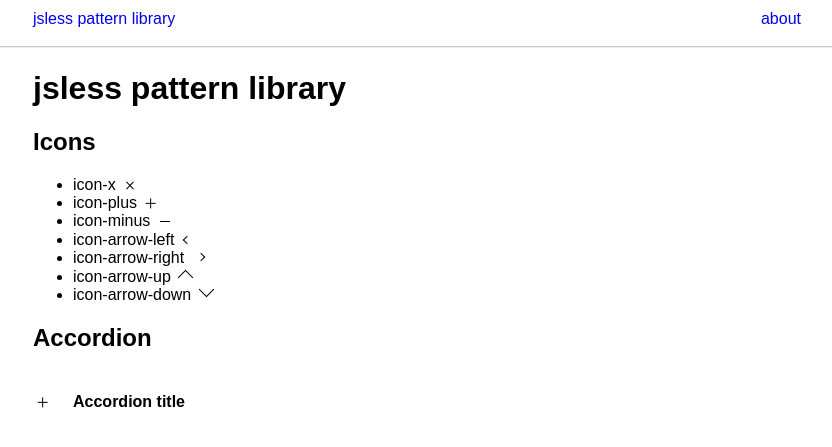
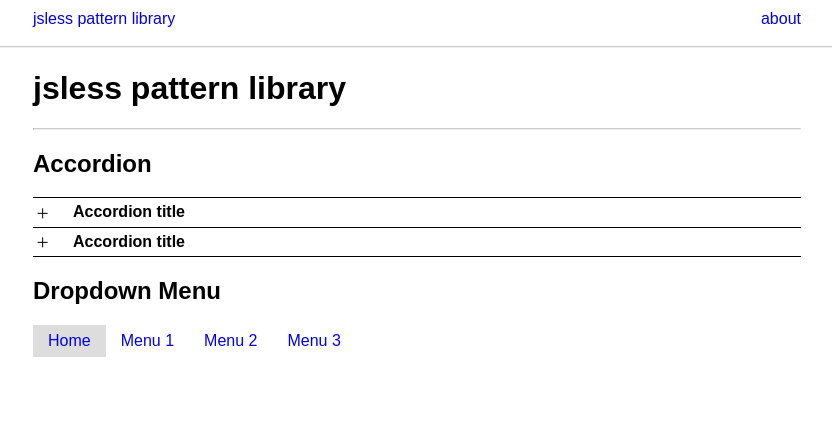
Before and after one commit to harrypujols/jsless, a Jekyll site: the page built from public/index.html, in a window 1280 px wide. Shown: the top 447 px of the page, without its empty margins (223-1055 px from the left). Built offline with Jekyll 4.4.1, drawn with Linux system fonts in a browser that asks for light colours.

Commit message:
Dropdown menu

```diff
--- a/public/_includes/accordion.html
+++ b/public/_includes/accordion.html
@@ -9,4 +9,14 @@
       <p>Some lorem ipsum dolor sit amet here.</p>
     </div>
   </li>
+  <li class="accordion-item">
+    <input type="checkbox" class="accordion-trigger">
+    <div class="accordion-header">
+      <span class="accordion-icon"></span>
+      <h4 class="accordion-title">Accordion title</h4>
+    </div>
+    <div class="accordion-content">
+      <p>Some lorem ipsum dolor sit amet here.</p>
+    </div>
+  </li>
 </ul>
--- /dev/null
+++ b/public/_includes/dropdown-menu.html
@@ -0,0 +1,34 @@
+<nav class="nav">
+<ul>
+  <li class="active"><a href="#">Home</a></li>
+  <li><a href="#">Menu 1</a>
+    <ul>
+      <li><a href="#">Sub Menu 1</a></li>
+      <li><a href="#">Sub Menu 2</a></li>
+      <li><a href="#">Sub Menu 3</a></li>
+      <li><a href="#">Sub Menu 4 <span class="icon-arrow-right"></span></a>
+        <ul>
+          <li><a href="#">Deep Menu 1 <span class="icon-arrow-right"></span></a>
+            <ul>
+              <li><a href="#">Sub Deep 1</a></li>
+              <li><a href="#">Sub Deep 2</a></li>
+              <li><a href="#">Sub Deep 3</a></li>
+              <li><a href="#">Sub Deep 4</a></li>
+            </ul>
+          </li>
+          <li><a href="#">Deep Menu 2</a></li>
+        </ul>
+      </li>
+      <li><a href="#">Sub Menu 5</a></li>
+    </ul>
+  </li>
+  <li><a href="#">Menu 2</a>
+    <ul>
+      <li><a href="#">Sub Menu 1</a></li>
+      <li><a href="#">Sub Menu 2</a></li>
+      <li><a href="#">Sub Menu 3</a></li>
+    </ul>
+  </li>
+  <li><a href="#">Menu 3</a></li>
+</ul>
+</nav>
--- a/public/_sass/_accordion.scss
+++ b/public/_sass/_accordion.scss
@@ -3,6 +3,12 @@
   margin: 0;
   padding: 0;
   position: relative;
+  border-top: 1px solid black;
+
+  &-item {
+    border-bottom: 1px solid black;
+    padding: 5px 0;
+  }
 
   &-header {
     display: flex;
@@ -11,6 +17,7 @@
 
   &-content {
     display: none;
+    padding-left: 40px;
   }
 
   &-icon {
@@ -18,6 +25,8 @@
   }
 
   &-title {
+    margin-top: 0;
+    margin-bottom: 0;
     margin-left: 20px;
   }
 
--- /dev/null
+++ b/public/_sass/_dropdown-menu.scss
@@ -0,0 +1,62 @@
+.nav,
+%nav {
+	margin-top: 15px;
+
+  > ul {
+    display: flex;
+  }
+
+  ul {
+  	list-style: none;
+  	margin: 0;
+  	padding: 0;
+  }
+
+  ul a {
+  	display: block;
+  	text-decoration: none;
+  	line-height: 32px;
+  	padding: 0 15px;
+  }
+
+  ul li {
+  	position: relative;
+  	margin: 0;
+  	padding: 0
+  }
+
+  ul li.active {
+  	background:#ddd
+  }
+
+  ul li:hover {
+  	background:#f6f6f6
+  }
+
+  ul ul {
+  	display: none;
+  	position: absolute;
+  	top: 100%;
+  	left: 0;
+  	background: #fff;
+  	padding: 0
+  }
+
+  ul ul li {
+  	width: 200px
+  }
+
+  ul ul a {
+  	line-height: 120%;
+  	padding: 10px 15px
+  }
+
+   ul ul ul {
+     top: 0;
+     left: 100%
+   }
+
+   ul li:hover > ul {
+   	display: block
+   }
+}
--- a/public/css/main.scss
+++ b/public/css/main.scss
@@ -6,3 +6,4 @@
 @import "icons";
 @import "navbar";
 @import "accordion";
+@import "dropdown-menu";
--- a/public/index.html
+++ b/public/index.html
@@ -3,8 +3,9 @@ layout: default
 ---
 <h1>jsless pattern library</h1>
 
-<h2>Icons</h2>
-{% include icons.html %}
-
+<hr class="divider">
 <h2>Accordion</h2>
 {% include accordion.html %}
+
+<h2>Dropdown Menu</h2>
+{% include dropdown-menu.html %}
```
